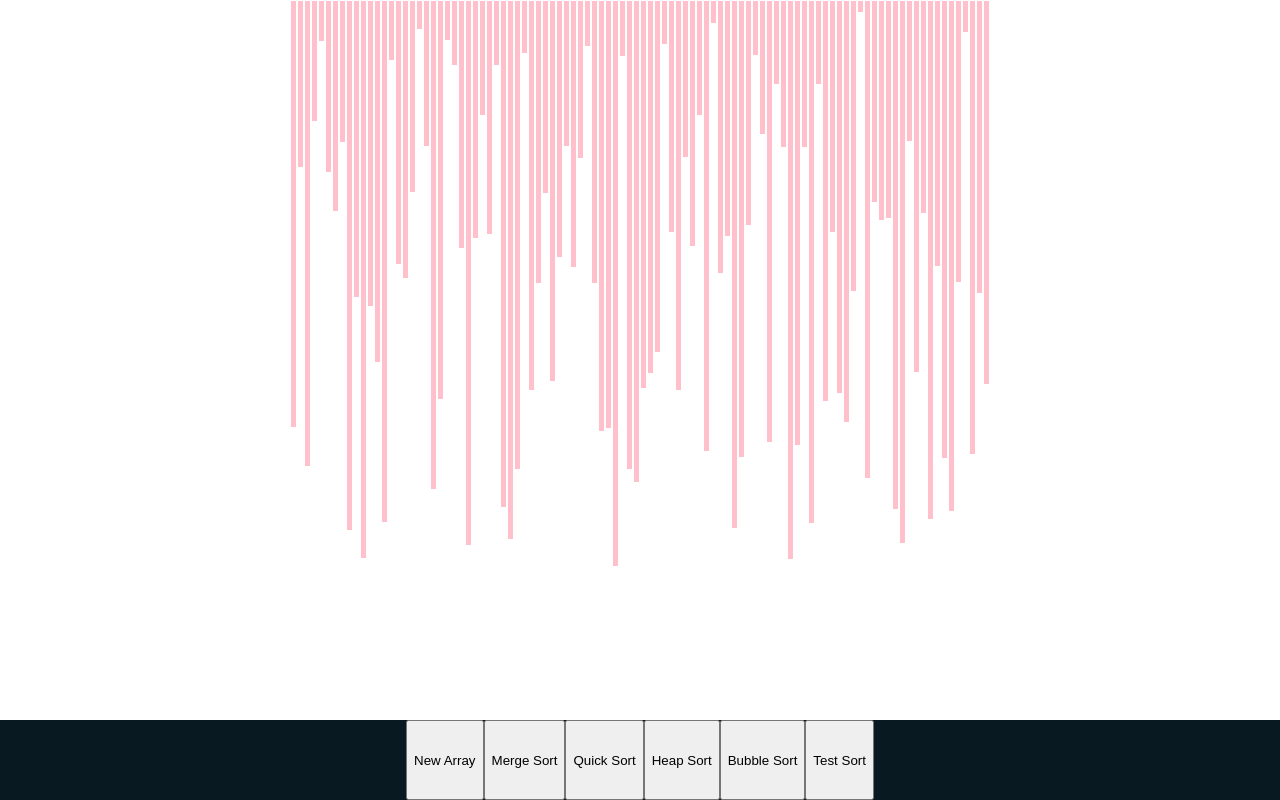
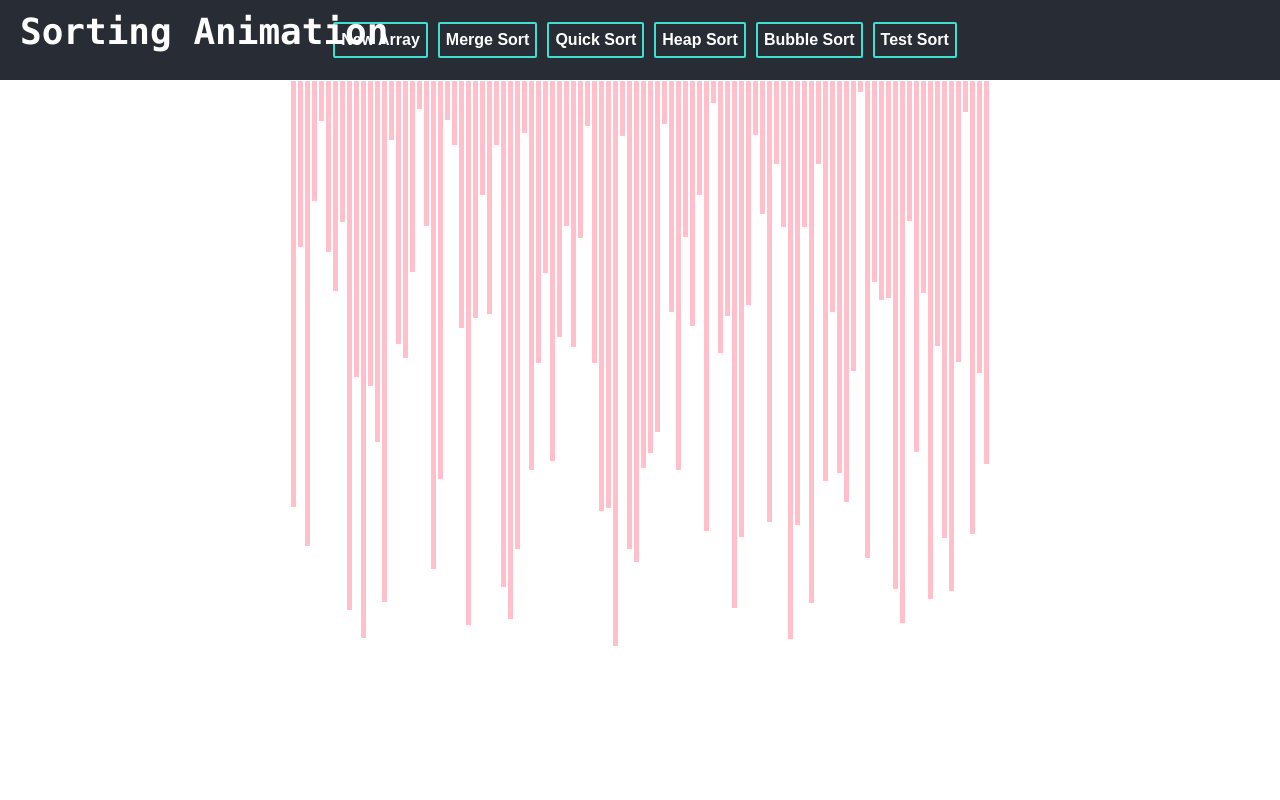
Before and after one commit to jacknull1991/SortingAnimation, a React (Create React App) app: page / in a window 1280 px wide. Built offline with nearby package versions, Linux system fonts and the light colour scheme.

Commit message:
Implemented quick sort animation; updated control panel

```diff
--- a/public/index.html
+++ b/public/index.html
@@ -24,7 +24,7 @@
       work correctly both with client-side routing and a non-root public URL.
       Learn how to configure a non-root public URL by running `npm run build`.
     -->
-    <title>React App</title>
+    <title>Sorting Animation</title>
   </head>
   <body>
     <noscript>You need to enable JavaScript to run this app.</noscript>
--- a/src/SortingAnimation.css
+++ b/src/SortingAnimation.css
@@ -14,13 +14,40 @@
 }
 
 .control-container {
-    position: fixed;
-    bottom: 0;
+    position: relative;
     display: flex;
     justify-content: center;
+    align-items: center;
     font-family: consolas;
     height: 10vh;
     width: 100vw;
     min-height: 50px;
-    background: #091921;
+    background: #282c34;
 }
+
+.control-container p {
+    position: absolute;
+    left: 20px;
+    top: -25px;
+    font-size: 36px;
+    font-weight: 800;
+
+    color: white;
+}
+
+.control-container button {
+    height: 36px;
+    border-radius: 2px;
+    background: #282c34;
+    border: 2px solid turquoise;
+    margin-left: 10px;
+    font-size: 1em;
+    font-weight: 800;
+    color: white;
+    outline: none;
+    cursor: pointer;
+}
+
+.control-container button:hover {
+    background: turquoise;
+}
--- a/src/SortingAnimation.jsx
+++ b/src/SortingAnimation.jsx
@@ -3,7 +3,7 @@ import * as sortingAlgorithms from './sortingAlgorithms/sortingAlgorithms'
 import './SortingAnimation.css';
 
 // animation speed in ms
-const ANIMATION_SPEED = 3;
+const ANIMATION_SPEED = 10;
 
 export default class SortingAnimation extends React.Component {
     constructor(props) {
@@ -37,8 +37,12 @@ export default class SortingAnimation extends React.Component {
                 array.push(randomIntFromInterval(-1000, 1000));
             }
             const javaScriptSorted = this.state.array.slice().sort((a, b) => a - b);
-            const sorted = sortingAlgorithms.mergeSort(this.state.array);
-
+            const sorted = sortingAlgorithms.quickSort(this.state.array);
+            if (!arraysEqual(javaScriptSorted, sorted)) {
+                console.log(javaScriptSorted);
+                console.log(sorted);
+                break;
+            }
             console.log(arraysEqual(javaScriptSorted, sorted));
         }
     }
@@ -68,7 +72,45 @@ export default class SortingAnimation extends React.Component {
         }
     }
 
-    quickSort() {}
+    quickSort() {
+        const animations = sortingAlgorithms.quickSort(this.state.array);
+        let count = 0;
+        for (let i = 0; i < animations.length; i++) {
+            for (let j = 0; j < animations[i].length; j++) {
+                const arrayBars = document.getElementsByClassName('array-bar');
+                if (j === 0) { // mark pivot red
+                    const pivot = animations[i][j][0];
+                    setTimeout(() => {
+                        arrayBars[pivot].style.backgroundColor = 'red';
+                    }, count * ANIMATION_SPEED);
+                } else if (j === animations[i].length - 1) { // swap pivot to correct position
+                    const [idx1, idx2, height1, height2] = animations[i][j];
+                    const style1 = arrayBars[idx1].style;
+                    const style2 = arrayBars[idx2].style;
+                    setTimeout(() => {
+                        style1.backgroundColor = 'pink';
+                        style2.backgroundColor = 'pink';
+                        style1.height = `${height2}px`;
+                        style2.height = `${height1}px`;
+                    }, count * ANIMATION_SPEED);
+                } else { // partitioning
+                    const [idx1, idx2, height1, height2] = animations[i][j];
+                    const style1 = arrayBars[idx1].style;
+                    const style2 = arrayBars[idx2].style;
+                    setTimeout(() => {
+                        style1.backgroundColor = j % 2 === 1 ? 'greenyellow' : 'pink';
+                        style2.backgroundColor = j % 2 === 1 ? 'cyan' : 'pink';
+                        if (j % 2 === 0) {
+                            style1.height = `${height2}px`;
+                            style2.height = `${height1}px`;
+                        }
+                    }, count * ANIMATION_SPEED);
+                }
+
+                count++;
+            }
+        }
+    }
 
     heapSort() {}
 
@@ -79,19 +121,20 @@ export default class SortingAnimation extends React.Component {
 
         return (
             <>
+            <div className="control-container">
+                <p>Sorting Animation</p>
+                <button onClick={() => this.resetArray()}> New Array </button>
+                <button onClick={() => this.mergeSort()}> Merge Sort </button>
+                <button onClick={() => this.quickSort()}> Quick Sort </button>
+                <button onClick={() => this.mergeSort()}> Heap Sort </button>
+                <button onClick={() => this.mergeSort()}> Bubble Sort </button>
+                <button onClick={() => this.testSort()}> Test Sort </button>
+            </div>
             <div className="array-container">
                 {array.map((value, index) => (
                     <div className="array-bar" key={index} style={{height: `${value}px`}}>
                     </div>
                 ))}
-            </div>
-            <div className="control-container">
-                <button onClick={() => this.resetArray()}> New Array </button>
-                <button onClick={() => this.mergeSort()}> Merge Sort </button>
-                <button onClick={() => this.mergeSort()}> Quick Sort </button>
-                <button onClick={() => this.mergeSort()}> Heap Sort </button>
-                <button onClick={() => this.mergeSort()}> Bubble Sort </button>
-                <button onClick={() => this.testSort()}> Test Sort </button>
             </div>
             </>
         )
--- a/src/sortingAlgorithms/sortingAlgorithms.js
+++ b/src/sortingAlgorithms/sortingAlgorithms.js
@@ -52,3 +52,49 @@ function doMerge(array, lo, mid, hi, copy, animations) {
     }
 
 }
+
+
+export const quickSort = array => {
+    const animations = [];
+    if (array.length <= 1) return array;
+    quickSortHelper(array, 0, array.length - 1, animations);
+    // return array;
+    return animations;
+}
+
+function quickSortHelper(array, lo, hi, animations) {
+    if (lo >= hi) return;
+    // partition
+    const pivot = partition(array, lo, hi, animations);
+    // sort recursively
+    quickSortHelper(array, lo, pivot - 1, animations);
+    quickSortHelper(array, pivot + 1, hi, animations);
+}
+
+function partition(array, lo, hi, animations) {
+    const animation = [];
+    let pivot = array[hi];
+    let i = lo;
+    // mark pivot for this iteration
+    animation.push([hi, hi, array[hi], array[hi]]);
+
+    for (let j = lo; j < hi; j++) {
+        if (array[j] < pivot) {
+            animation.push([i, j, array[i], array[j]]);
+            animation.push([i, j, array[i], array[j]]);
+            arraySwap(array, i, j);
+            i++;
+        }
+    }
+    // swap pivot to correct position
+    animation.push([i, hi, array[i], array[hi]]);
+    arraySwap(array, i, hi);
+    animations.push(animation);
+    return i;
+}
+
+function arraySwap(array, idx1, idx2) {
+    const tmp = array[idx1];
+    array[idx1] = array[idx2];
+    array[idx2] = tmp;
+}
```
